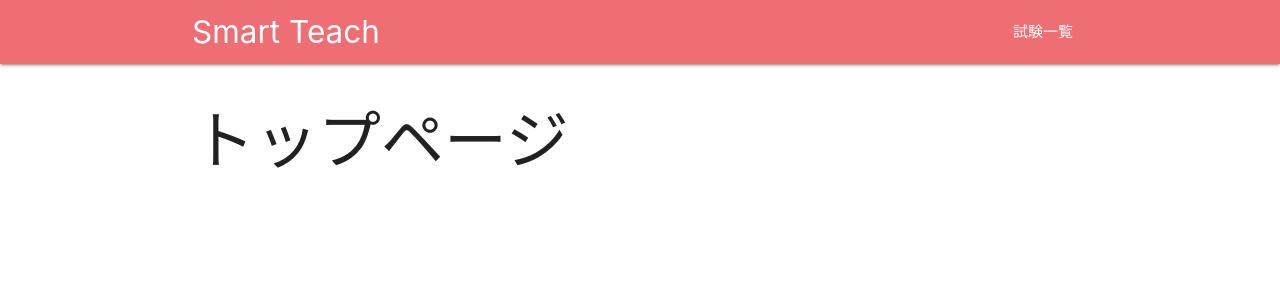
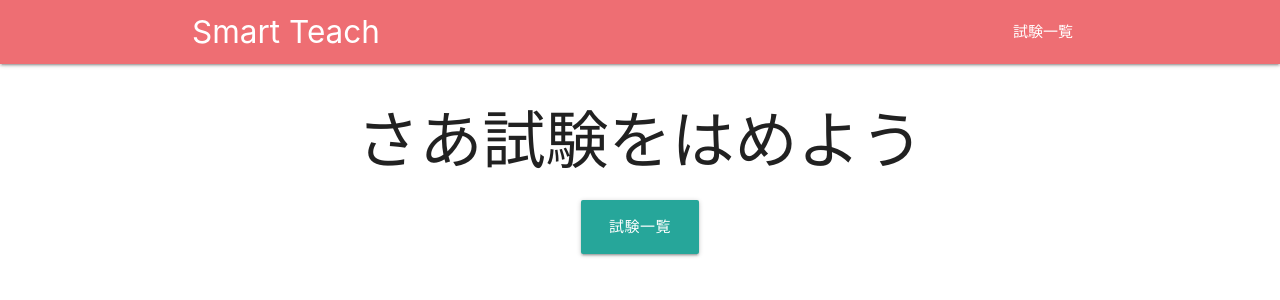
Before and after one commit to kinc-shinshu/smat-teacher-client-web, a React (Create React App) app: page / in a window 1280 px wide. Shown: the top 300 px of the page. Built offline with nearby package versions, Linux system fonts and the light colour scheme.

Commit message:
Update top screen

```diff
--- a/src/screens/top.js
+++ b/src/screens/top.js
@@ -29,8 +29,11 @@ export class Top extends Component {
     return (
       <div>
         <Navbar />
-        <div className="container">
-          <h1>トップページ</h1>
+        <div className="container center-align">
+          <h1>さあ試験をはめよう</h1>
+          <Link className="waves-effect waves-light btn-large" to="/exams">
+            試験一覧
+          </Link>
         </div>
       </div>
     );
```
